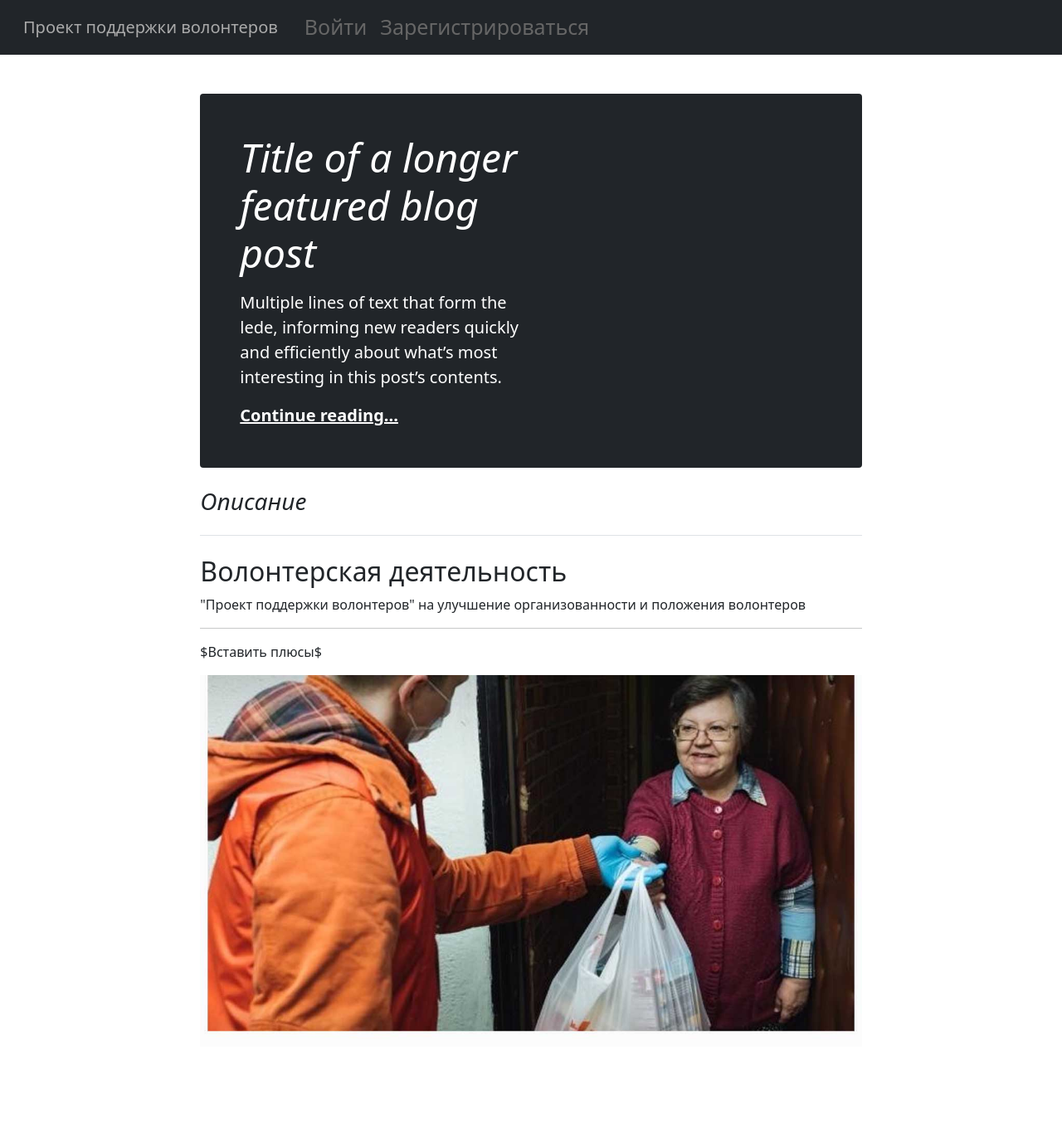
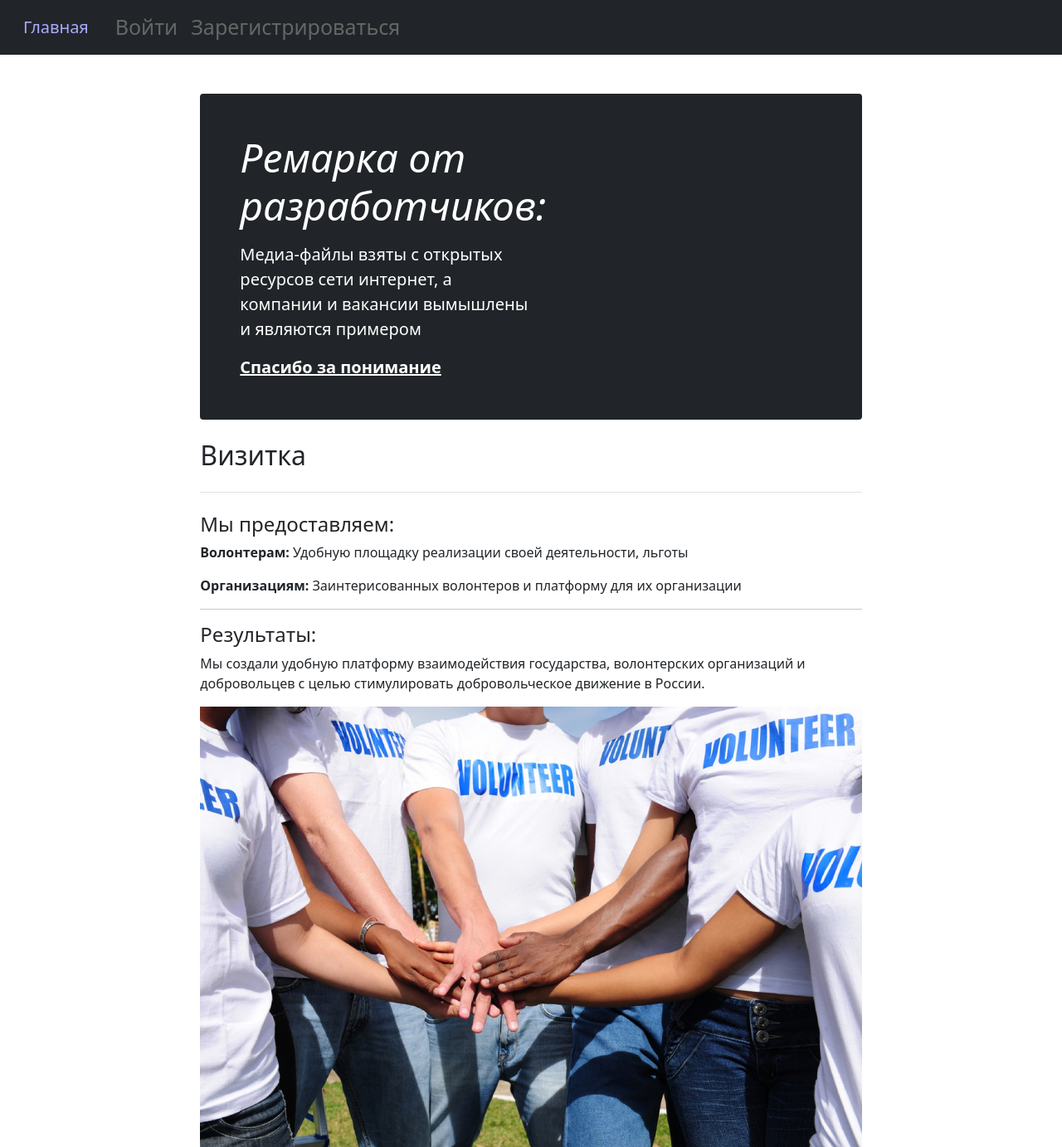
Before and after one commit to InferusAnima/SocialSystem, a Django app: page / in a window 1280 px wide. Shown: the top 1383 px of the page at 83% size. Before the commit the page ends 1247 px from the top, so only its background shows below. Run offline with Django 4.2, Linux system fonts and the light colour scheme.

Commit message:
home page fix

```diff
--- a/main/templates/main/base.html
+++ b/main/templates/main/base.html
@@ -25,14 +25,14 @@
 		}
 		.navbar-brand {
                 padding: 6px 8px 6px 16px;
-                font-size:10px;
-                color: #AAAAAA;
+                font-size:60px;
+                color: #AAAAFF;
 		    }
 
 		@media screen and (min-width:200px) and (max-width:500px) {
             .navbar-brand {
                 color: #FFFFFF;
-                font-size:5px;
+                font-size:2px;
                 padding: 0px;
 		    }
         }
@@ -53,7 +53,7 @@
     <header class="d-flex align-items-center pb-3 mb-5 border-bottom">
         <nav class="navbar bg-dark navbar-expand fixed-top">
             <div class="container-fluid">
-                <a class="navbar-brand" href="/">Проект поддержки волонтеров</a>
+                <a class="navbar-brand" href="/">Главная</a>
                 <div class="collapse navbar-collapse" id="navbarCollapse">
                     <ul class="navbar-nav me-auto mb-2 mb-md-0">
                         {% if user.is_authenticated %}
--- a/main/templates/main/home.html
+++ b/main/templates/main/home.html
@@ -1,34 +1,29 @@
 {% extends 'main/base.html' %}
 {% load static %}
-
-{% block title %}
-Home
-{% endblock %}
-
 
 {% block content %}
 {% load static %}
 <main class="container">
     <div class="p-4 p-md-5 mb-4 text-white rounded bg-dark">
         <div class="col-md-6 px-0">
-            <h1 class="display-5 fst-italic">Title of a longer featured blog post</h1>
-            <p class="lead my-3">Multiple lines of text that form the lede, informing new readers quickly and
-                efficiently about what’s most interesting in this post’s contents.</p>
-            <p class="lead mb-0"><a href="#" class="text-white fw-bold">Continue reading...</a></p>
+            <h1 class="display-5 fst-italic">Ремарка от разработчиков:</h1>
+            <p class="lead my-3">Медиа-файлы взяты с открытых ресурсов сети интернет,
+                а компании и вакансии вымышлены и являются примером</p>
+            <p class="lead mb-0"><a href="" class="text-white fw-bold">Спасибо за понимание</a></p>
         </div>
     </div>
     <div class="row g-5">
         <div class="col">
-            <h3 class="pb-4 mb-4 fst-italic border-bottom">
-                Описание
-            </h3>
+            <h2 class="pb-4 mb-4 border-bottom">Визитка</h2>
 
             <article class="blog-post">
-                <h2 class="blog-post-title">Волонтерская деятельность</h2>
-
-                <p>"Проект поддержки волонтеров" на улучшение организованности и положения волонтеров</p>
+                <h4 class="blog-post-title">Мы предоставляем:</h4>
+                <p><strong>Волонтерам: </strong> Удобную площадку реализации своей деятельности, льготы</p>
+                <p><strong>Организациям: </strong>Заинтерисованных волонтеров и платформу для их организации</p>
                 <hr>
-                <p>$Вставить плюсы$</p>
+                <h4 class="blog-post-title">Результаты:</h4>
+                <p>Мы создали удобную платформу взаимодействия государства,
+                    волонтерских организаций и добровольцев с целью стимулировать добровольческое движение в России.</p>
                 <img src="{% static 'pages/home_1.jpg' %}" height="100%" width="100%">
             </article>
         </div>
```
Also changed, not shown: static/pages/home_1.jpg.
